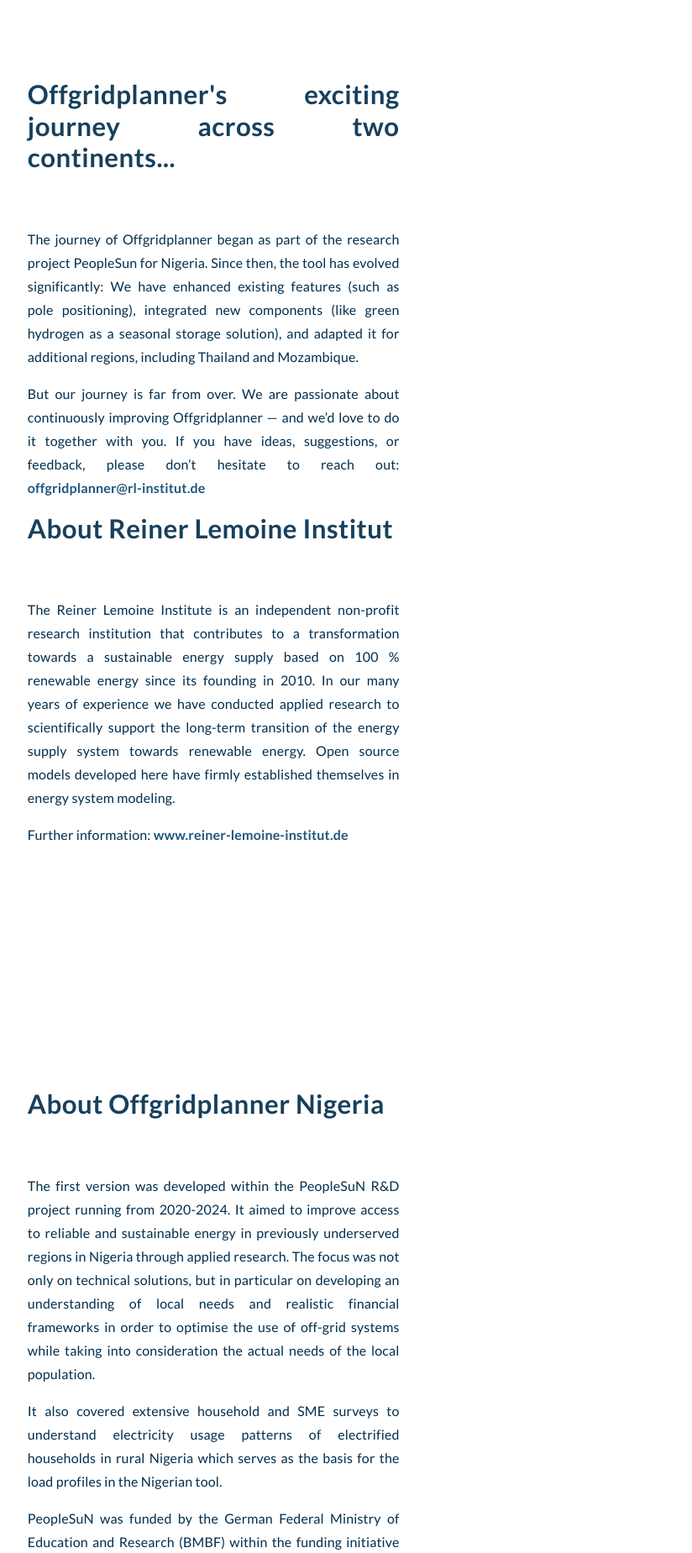
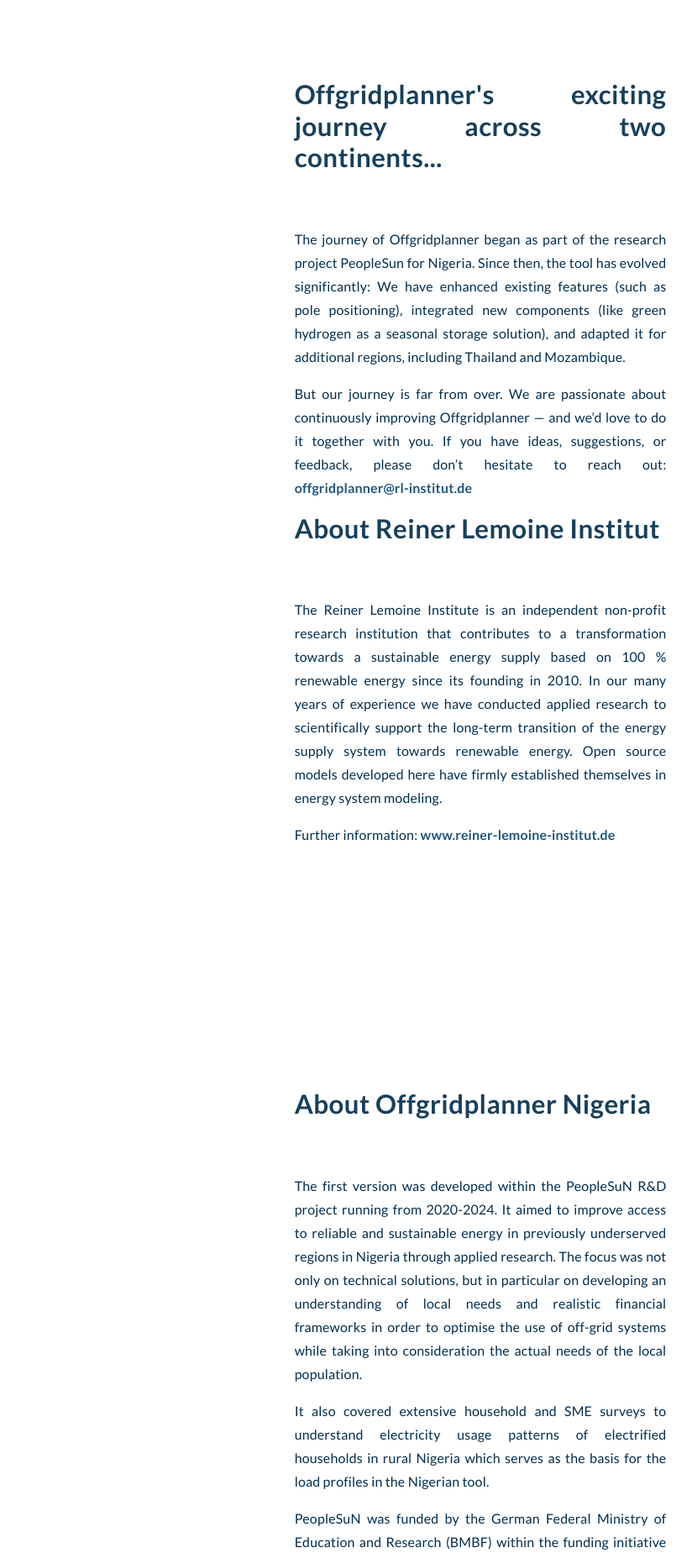
Before and after one commit to rl-institut/offgridplanner-landing, a Flask app: page /about_us in a window 1280 px wide. Shown: the part 90-1939 px from the top of the page at 84% size, without its empty margins (28-852 px from the left). Run offline with Flask 3, Linux system fonts and the light colour scheme; some libraries are stand-ins or nearby versions.

Commit message:
aligned text content of about us and sponsoring to center

```diff
--- a/static/css/landing_page.css
+++ b/static/css/landing_page.css
@@ -61,6 +61,9 @@
   flex-direction: row;
   justify-content: space-between;
   position: relative; /* needed for scroll indicator arrow */
+}
+.central > div {
+  justify-content: center;
 }
 .cellular__text {
   padding-top: 7rem;
--- a/templates/about_us.html
+++ b/templates/about_us.html
@@ -2,9 +2,16 @@
 {% block title %}About us{% endblock %}
 {% block index %}
 {% endblock index %}
+
+{% block start_body_scripts %}
+    <link rel="stylesheet"
+            href="{{ url_for('static', filename='css/about_us.css') }}"
+            type="text/css" />
+{% endblock %}
+
 {% block content %}
 <main class="landing-page-styles">
-    <section class="cellular section" id="about_us">
+    <section class="cellular section central" id="about_us">
         <div>
             <div class="cellular__text">
                 <h2>Offgridplanner's exciting journey across two continents...</h2>
@@ -17,7 +24,7 @@
             </div>
         </div>
     </section>
-    <section class="cellular section" id="about_nigeria">
+    <section class="cellular section central" id="about_nigeria">
         <div>
             <div class="cellular__text">
                 <h2>About Offgridplanner Nigeria</h2>
@@ -29,7 +36,7 @@
             </div>
         </div>
     </section>
-    <section class="cellular section" id="about_thailand">
+    <section class="cellular section central" id="about_thailand">
         <div>
             <div class="cellular__text">
                 <h2>About Offgridplanner Thailand</h2>
--- a/templates/sponsoring.html
+++ b/templates/sponsoring.html
@@ -4,7 +4,7 @@
 {% endblock index %}
 {% block content %}
 <main class="landing-page-styles">
-    <section class="cellular section" id="sponsoring">
+    <section class="cellular section central" id="sponsoring">
         <div>
             <div class="cellular__text">
                 <h2>Would you like to see a new feature or support for additional countries in the Offgridplanner tool?</h2>
```
